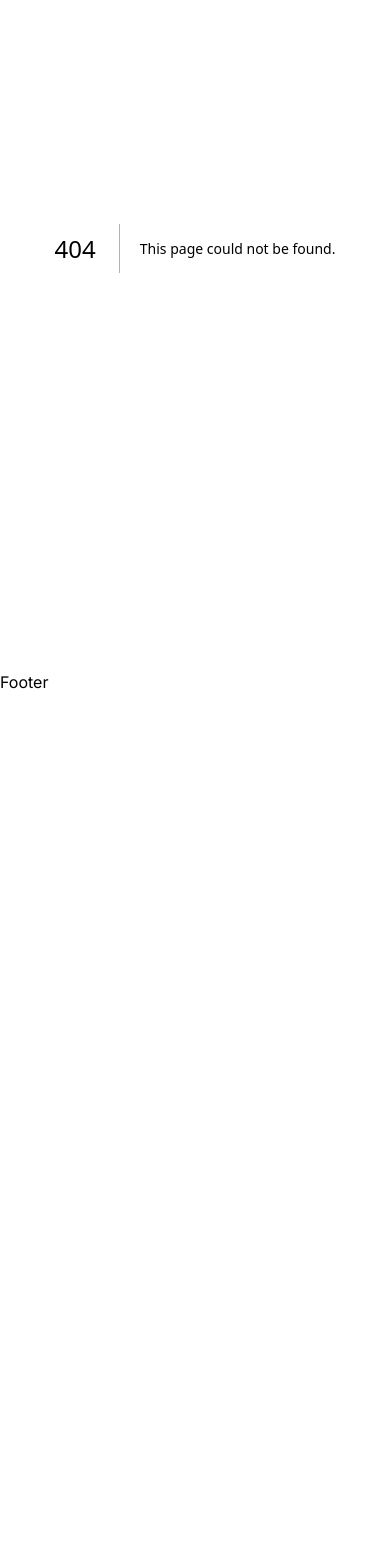
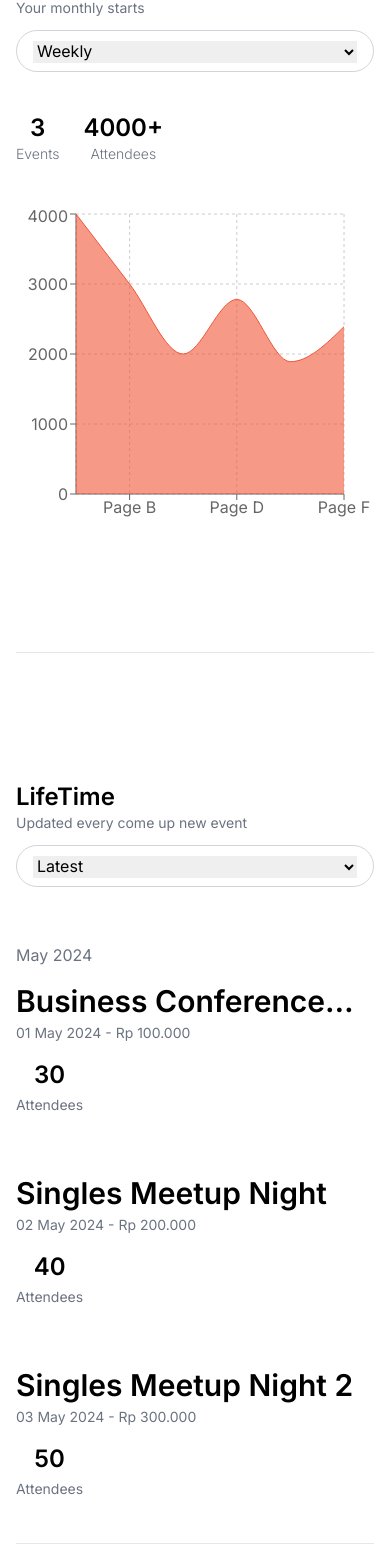
Before and after one commit to JustinRafaelYahya/Mini-Project-JustinRafael-RidloGhifalry, a Next.js app in the folder apps/web/: page /dashboard in a window 390 px wide. Before the commit this address had no page. Shown: the part 174-1728 px from the top of the page. Before the commit the page ends 868 px from the top, so only its background shows below. Built offline with nearby package versions, Linux system fonts and the light colour scheme.

Commit message:
feat: create responsive dashboard for frontend

```diff
--- a/apps/web/package.json
+++ b/apps/web/package.json
@@ -11,12 +11,14 @@
   },
   "dependencies": {
     "cross-env": "^7.0.3",
+    "date-fns": "^3.6.0",
     "next": "14.0.4",
     "react": "^18",
     "react-dom": "^18",
     "react-icons": "^5.2.1",
     "react-responsive-carousel": "^3.2.23",
-    "react-type-animation": "^3.2.0"
+    "react-type-animation": "^3.2.0",
+    "recharts": "^2.12.7"
   },
   "devDependencies": {
     "@types/node": "^20",
--- /dev/null
+++ b/apps/web/src/app/dashboard/_components/chart.tsx
@@ -0,0 +1,114 @@
+'use client';
+
+import {
+  AreaChart,
+  Area,
+  XAxis,
+  YAxis,
+  CartesianGrid,
+  Tooltip,
+  ResponsiveContainer,
+} from 'recharts';
+
+const data = [
+  {
+    name: 'Page A',
+    uv: 4000,
+    pv: 2400,
+    amt: 2400,
+  },
+  {
+    name: 'Page B',
+    uv: 3000,
+    pv: 1398,
+    amt: 2210,
+  },
+  {
+    name: 'Page C',
+    uv: 2000,
+    pv: 9800,
+    amt: 2290,
+  },
+  {
+    name: 'Page D',
+    uv: 2780,
+    pv: 3908,
+    amt: 2000,
+  },
+  {
+    name: 'Page E',
+    uv: 1890,
+    pv: 4800,
+    amt: 2181,
+  },
+  {
+    name: 'Page F',
+    uv: 2390,
+    pv: 3800,
+    amt: 2500,
+  },
+];
+
+export default function Chart() {
+  return (
+    <div className="mt-10 space-y-10">
+      <div className="flex flex-col md:flex-row md:justify-between items-center gap-3 md:gap-0">
+        <div className="md:space-y-3 w-full">
+          <h1 className="text-3xl md:text-4xl lg:text-6xl font-semibold">
+            Monthly
+          </h1>
+          <p className="text-gray-500 text-sm md:text-base">
+            Your monthly starts
+          </p>
+        </div>
+        <div className="p-2 border border-gray-300 rounded-full px-4 w-full md:w-fit ">
+          <select className="select-none w-full">
+            <option value="weekly">Weekly</option>
+            <option value="monthly">Monthly</option>
+            <option value="yearly">Yearly</option>
+          </select>
+        </div>
+      </div>
+
+      <div className="space-y-10">
+        <div className="flex items-center gap-6">
+          <div className="text-center">
+            <h3 className="text-2xl md:text-3xl font-semibold">3</h3>
+            <p className="text-gray-500 font-light text-sm">Events</p>
+          </div>
+          <div className="text-center">
+            <h3 className="text-2xl md:text-3xl font-semibold">4000+</h3>
+            <p className="text-gray-500 font-light text-sm">Attendees</p>
+          </div>
+        </div>
+
+        <div className="w-full h-[20rem]">
+          <ResponsiveContainer width="100%" height="100%">
+            <AreaChart
+              width={500}
+              height={400}
+              data={data}
+              margin={{
+                top: 10,
+                right: 30,
+                left: 0,
+                bottom: 0,
+              }}
+            >
+              <CartesianGrid strokeDasharray="3 3" />
+              <XAxis dataKey="name" />
+              <YAxis />
+              <Tooltip />
+              <Area
+                type="monotone"
+                dataKey="uv"
+                stroke="#f05537"
+                fill="#f05537"
+              />
+            </AreaChart>
+          </ResponsiveContainer>
+        </div>
+      </div>
+    </div>
+  );
+}
--- /dev/null
+++ b/apps/web/src/app/dashboard/_components/event-list.tsx
@@ -0,0 +1,92 @@
+import React from 'react';
+import { format } from 'date-fns';
+import { convertToRupiah } from '../_utils/convert-rupiah';
+
+const datas = [
+  {
+    may_2024: [
+      {
+        id: 1,
+        name: 'Business Conference 2024',
+        date: '2024-05-01',
+        attendees: 30,
+        price: 100000,
+      },
+      {
+        id: 2,
+        name: 'Singles Meetup Night',
+        date: '2024-05-02',
+        attendees: 40,
+        price: 200000,
+      },
+      {
+        id: 3,
+        name: 'Singles Meetup Night 2',
+        date: '2024-05-03',
+        attendees: 50,
+        price: 300000,
+      },
+    ],
+  },
+  {
+    june_2024: [
+      {
+        id: 1,
+        name: 'Singles Meetup Night 3',
+        date: '2024-06-01',
+        attendees: 30,
+        price: 100000,
+      },
+      {
+        id: 2,
+        name: 'Singles Meetup Night 4',
+        date: '2024-06-02',
+        attendees: 40,
+        price: 200000,
+      },
+    ],
+  },
+];
+
+const EventList = () => {
+  return (
+    <div className="space-y-8">
+      {datas.map((monthData, index) => {
+        const month: any = Object.keys(monthData)[0];
+        const events = monthData[month as keyof typeof monthData] as any;
+
+        return (
+          <div key={index} className="space-y-11">
+            {events.map((event: any, index: number) => (
+              <div className="w-full grid md:grid-cols-4 gap-4" key={event.id}>
+                <div className="col-span-1">
+                  {index === 0 && (
+                    <p className="text-base text-gray-500 capitalize">
+                      {month.replace('_', ' ')}
+                    </p>
+                  )}
+                </div>
+                <div className="space-y-1 col-span-2">
+                  <h3 className="text-3xl font-semibold line-clamp-1">
+                    {event.name}
+                  </h3>
+                  <p className="text-sm text-gray-500">
+                    {format(new Date(event.date), 'dd MMM yyyy')} -{' '}
+                    {convertToRupiah(event.price)}
+                  </p>
+                </div>
+                <div className="space-y-1 col-span-1 md:mx-auto text-center w-fit md:w-full">
+                  <p className="text-2xl font-semibold">{event.attendees}</p>
+                  <p className="text-sm text-gray-500">Attendees</p>
+                </div>
+              </div>
+            ))}
+            {index !== datas.length - 1 && <hr />}
+          </div>
+        );
+      })}
+    </div>
+  );
+};
+
+export default EventList;
--- /dev/null
+++ b/apps/web/src/app/dashboard/_components/life-time.tsx
@@ -0,0 +1,32 @@
+'use client';
+
+import EventList from './event-list';
+
+export default function LifeTime() {
+  return (
+    <div className="mt-10 space-y-14">
+      <div className="flex flex-col md:flex-row md:justify-between items-center gap-3 md:gap-0">
+        <div className="md:space-y-3 w-full">
+          <h1 className="text-2xl md:text-4xl lg:text-6xl font-semibold">
+            LifeTime
+          </h1>
+          <p className="text-gray-500 text-sm md:text-base">
+            Updated every come up new event
+          </p>
+        </div>
+        <div className="p-2 border border-gray-300 rounded-full px-4 w-full md:w-fit ">
+          <select className="select-none w-full">
+            <option value="latest">Latest</option>
+            <option value="newest">Newest</option>
+            <option value="popular">Most visited</option>
+            <option value="least">Least visited</option>
+          </select>
+        </div>
+      </div>
+
+      <div>
+        <EventList />
+      </div>
+    </div>
+  );
+}
--- /dev/null
+++ b/apps/web/src/app/dashboard/_utils/convert-rupiah.tsx
@@ -0,0 +1,7 @@
+export function convertToRupiah(amount: number) {
+  return new Intl.NumberFormat('id-ID', {
+    style: 'currency',
+    currency: 'IDR',
+    minimumFractionDigits: 0,
+  }).format(amount);
+}
--- /dev/null
+++ b/apps/web/src/app/dashboard/page.tsx
@@ -0,0 +1,14 @@
+import Chart from './_components/chart';
+import LifeTime from './_components/life-time';
+
+export default function DashboardPage() {
+  return (
+    <div className="w-full max-w-7xl container mx-auto my-20 p-4">
+      <Chart />
+
+      <hr className="my-32" />
+
+      <LifeTime />
+    </div>
+  );
+}
```
Also changed, not shown: 1 other file (tests, documents, lock files or other folders).
